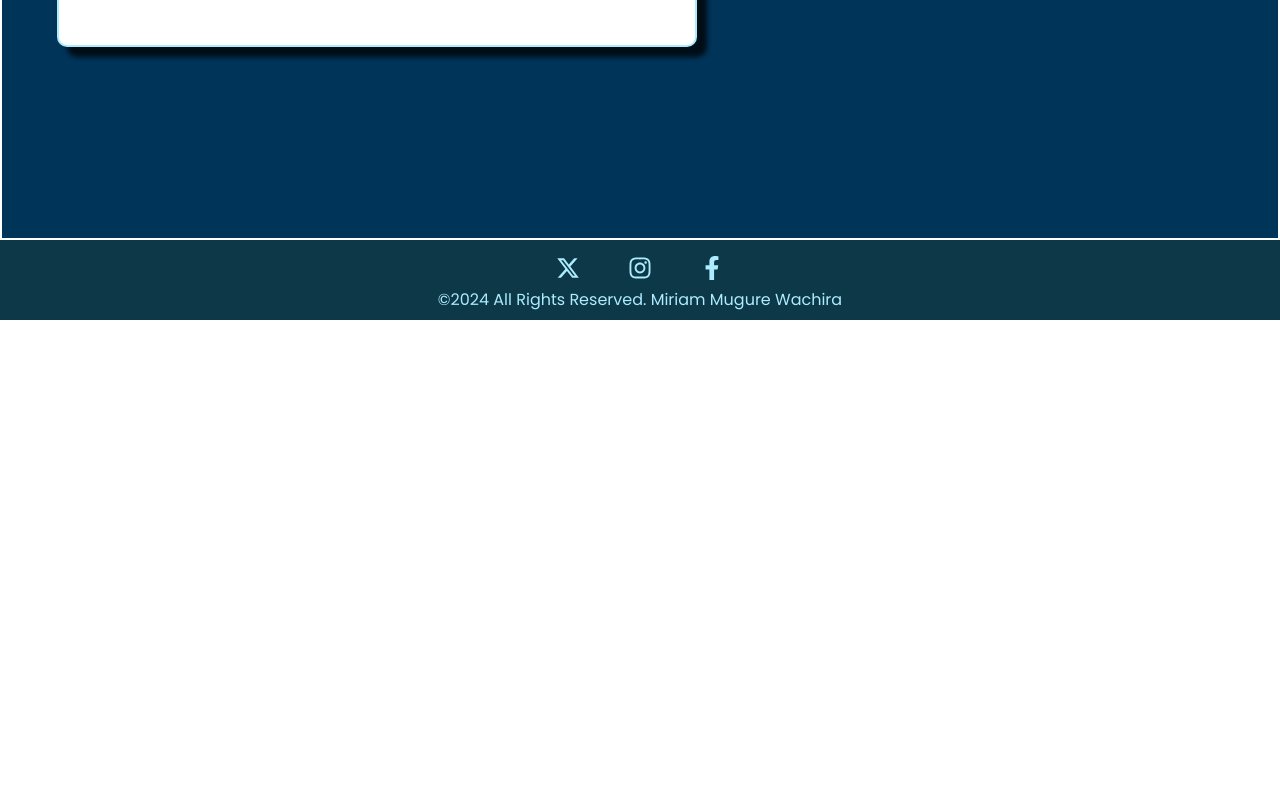
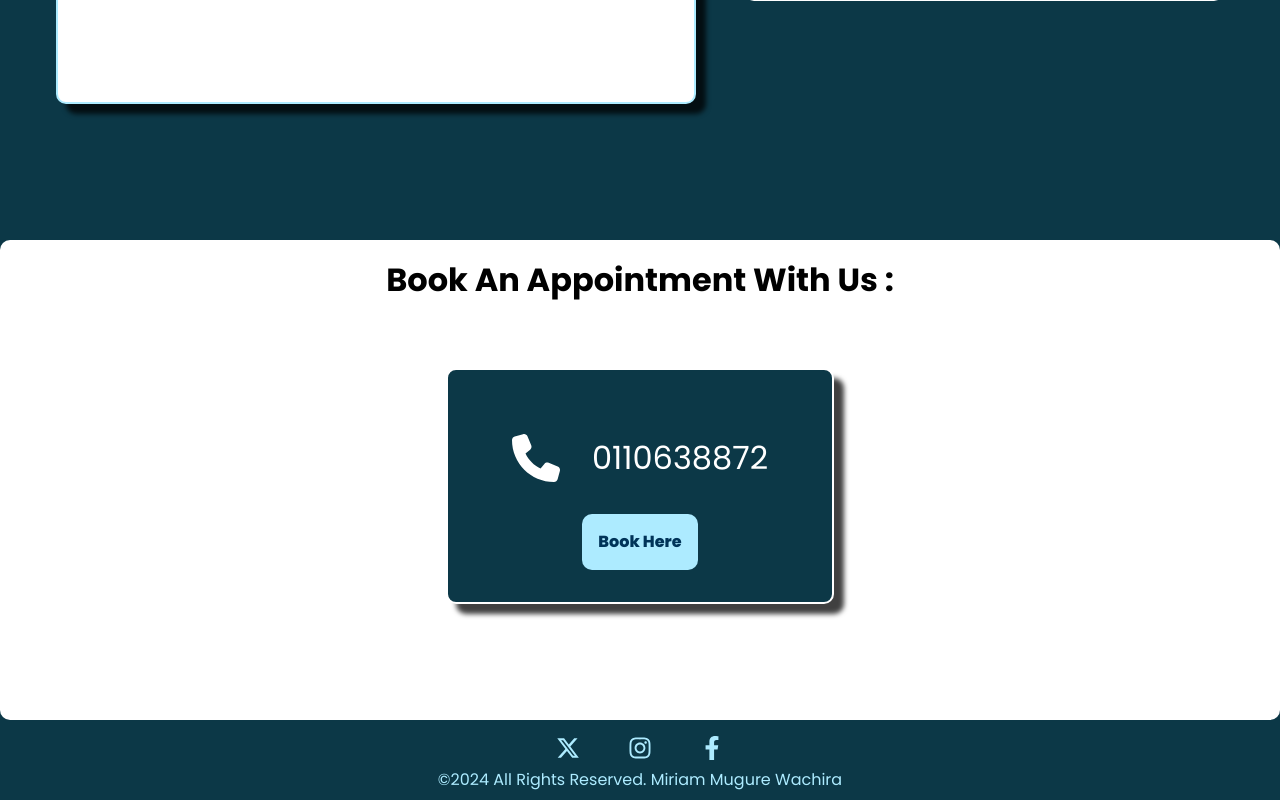
Before and after one commit to miriammugure/Client-MedicsCare, a React (Vite) app: page /Patient in a window 1280 px wide. Shown: the part 696-1496 px from the top of the page. Before the commit the page ends 1016 px from the top, so only its background shows below. Built offline with nearby package versions, Linux system fonts and the light colour scheme.

Commit message:
add the booking component

```diff
--- a/src/components/BMI/Bmi.css
+++ b/src/components/BMI/Bmi.css
@@ -3,8 +3,16 @@
   display: flex;
   align-items: center;
   padding: 2rem;
-  border: 2px solid white;
+  border-top: 2px solid var(--lightblue-color);
   justify-content: space-around;
+}
+@media screen and (max-width: 1120px) {
+  .bmiContainer {
+    display: flex;
+    flex-direction: column;
+    gap: 2rem;
+    justify-content: center;
+  }
 }
 .bmiform {
   border: 2px solid var(--lightblue-color);
@@ -21,8 +29,22 @@
   justify-content: center;
   flex-direction: column;
 }
+@media screen and (max-width: 640px) {
+  .bmiform {
+    width: 90vw;
+  }
+  .bmiimg {
+    width: 90vw;
+  }
+  .flex {
+    display: flex;
+    flex-direction: column;
+  }
+}
+
 .bmigrp input {
   width: 100%;
+  font-size: 2rem;
   padding-inline: 1rem;
   margin-bottom: 1rem;
 }
@@ -33,7 +55,6 @@
 }
 .flex {
   display: flex;
-  border: 2px solid green;
   align-items: center;
   gap: 2rem;
   padding: 2rem;
@@ -49,10 +70,11 @@
   color: var(--lightblue-color);
 }
 .flex p {
-  border: 2px solid green;
   text-transform: capitalize;
   font-family: var(--secondary-font);
   padding: 1rem;
+  font-size: 2rem;
+  font-weight: 600;
 }
 .bmiimg {
   width: 30rem;
--- /dev/null
+++ b/src/components/Booking/Booking.css
@@ -0,0 +1,51 @@
+.bookingContainer {
+  min-height: 60vh;
+
+  display: flex;
+  padding: 2rem;
+  padding-top: 1rem;
+  background-color: white;
+  border-radius: 10px;
+  align-items: center;
+  flex-direction: column;
+}
+.bookingActual {
+  border: 2px solid white;
+  padding: 2rem;
+  background-color: var(--blackish-color);
+  display: flex;
+  margin-top: 4rem;
+  flex-direction: column;
+  justify-content: center;
+  align-items: center;
+  border-radius: 10px;
+  box-shadow: 10px 10px 5px 0px rgba(0, 0, 0, 0.75);
+  -webkit-box-shadow: 10px 10px 5px 0px rgba(0, 0, 0, 0.75);
+  -moz-box-shadow: 10px 10px 5px 0px rgba(0, 0, 0, 0.75);
+}
+.bookingImg {
+  padding: 2rem;
+  align-items: center;
+  justify-content: center;
+  gap: 2rem;
+  display: flex;
+}
+.bookingImg svg {
+  font-size: 3rem;
+  fill: white;
+}
+.bookingImg p {
+  font-size: 2rem;
+  color: white;
+  font-family: var(--primary-font);
+}
+.bookingEmail button {
+  font-weight: 800;
+  border-radius: 10px;
+  border: none;
+  padding: 1rem;
+  text-transform: capitalize;
+  font-family: var(--primary-font);
+  background-color: var(--lightblue-color);
+  color: var(--dark-blue);
+}
--- /dev/null
+++ b/src/components/Booking/Booking.jsx
@@ -0,0 +1,26 @@
+import React from "react";
+import "./Booking.css";
+import { FaPhone } from "react-icons/fa6";
+import Title from "../Title/Title";
+function Booking() {
+  return (
+    <div>
+      <div className="bookingContainer">
+        <Title title="book an appointment with us :" />
+        <div className="bookingActual">
+          <div className="bookingImg">
+            <FaPhone />
+            <p>0110638872</p>
+          </div>
+          <div className="bookingEmail">
+            <a target="blank" href="mailto:miriammugure610@gmail.com">
+              <button>book here</button>
+            </a>
+          </div>
+        </div>
+      </div>
+    </div>
+  );
+}
+
+export default Booking;
--- a/src/pages/Patient/Patient.css
+++ b/src/pages/Patient/Patient.css
@@ -1,3 +1,3 @@
 .patientContainer {
-  background-color: var(--dark-blue);
+  background-color: var(--blackish-color);
 }
--- a/src/pages/Patient/Patient.jsx
+++ b/src/pages/Patient/Patient.jsx
@@ -1,11 +1,13 @@
 import React from "react";
 import Bmi from "../../components/BMI/Bmi";
+import Booking from "../../components/Booking/Booking";
 import "./Patient.css";
 function Patient() {
   return (
     <div>
       <div className="patientContainer">
         <Bmi />
+        <Booking />
       </div>
     </div>
   );
```
